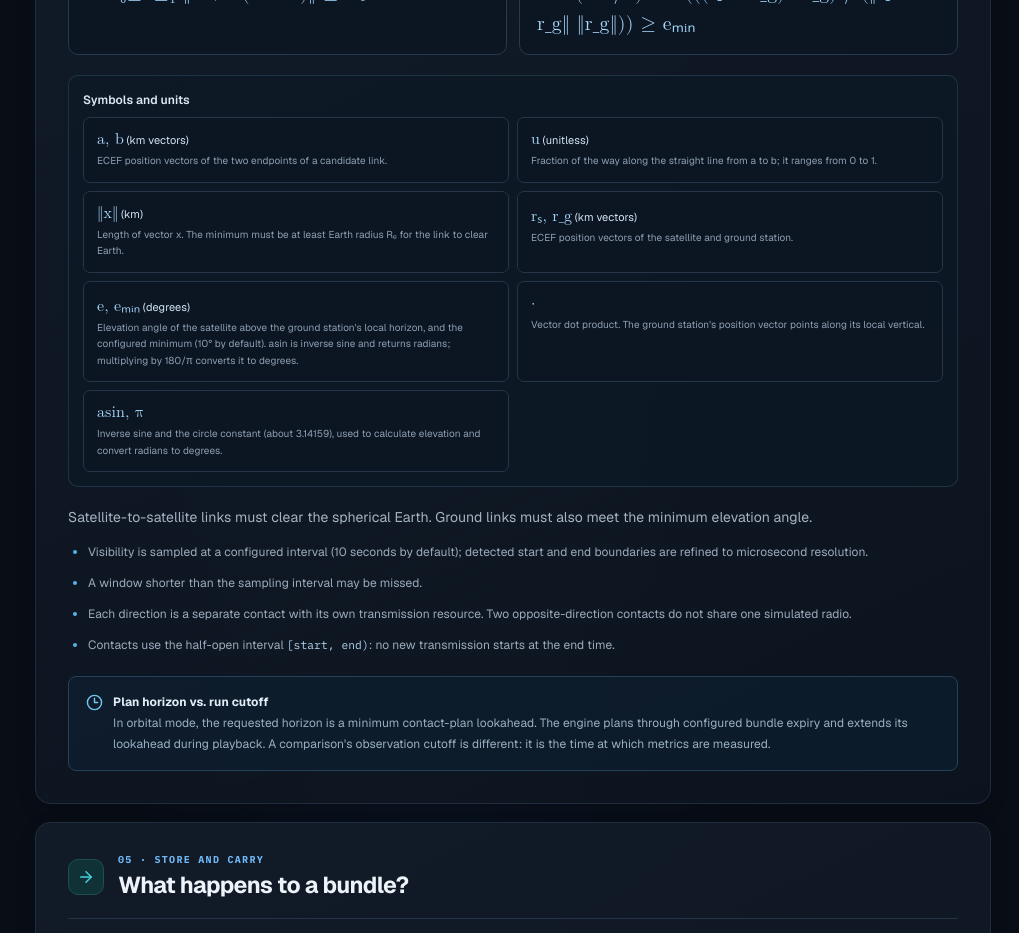
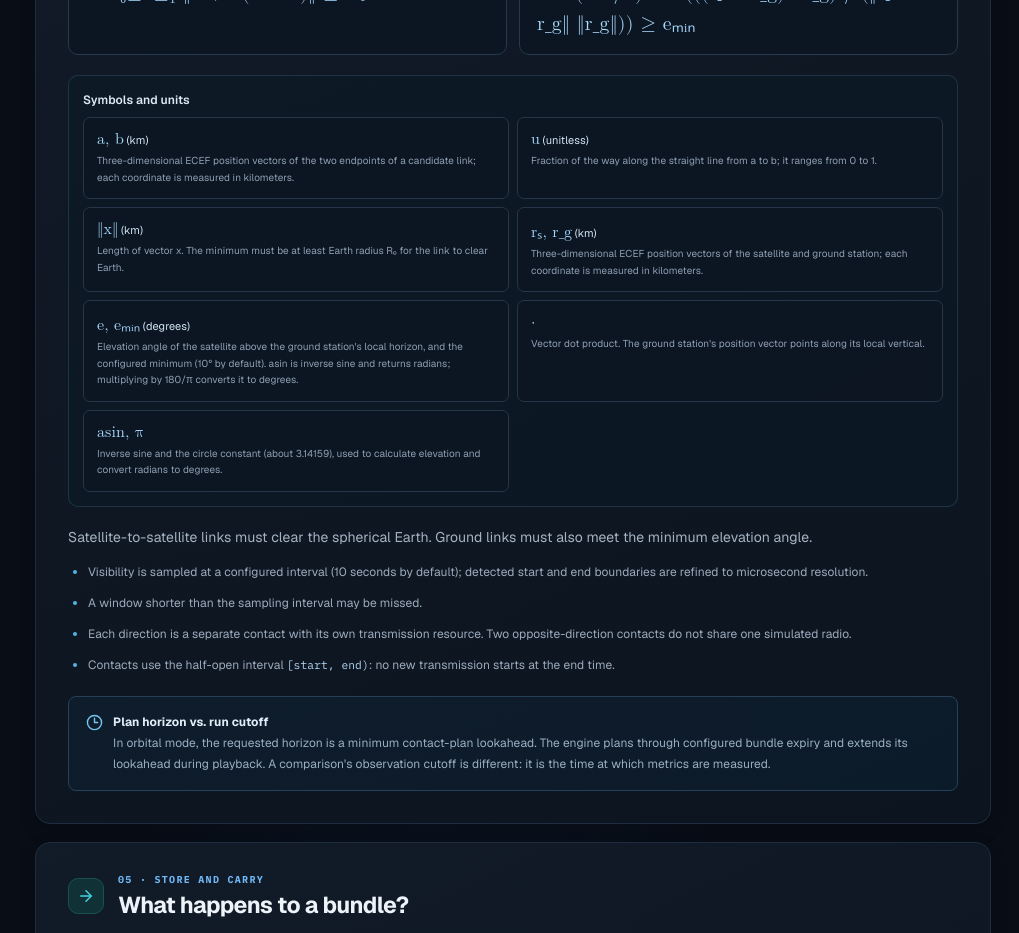
Before and after one commit to malharrrrrr/leo-dtn-v2, a Next.js app in the folder frontend/: page /about in a window 1280 px wide. Shown: the part 3120-4053 px from the top of the page, without its empty margins (261-1280 px from the left). Built offline with nearby package versions, Linux system fonts and the light colour scheme.

Commit message:
Clarify position vector unit labels

```diff
--- a/frontend/src/app/about/page.tsx
+++ b/frontend/src/app/about/page.tsx
@@ -155,10 +155,10 @@ export default function AboutPage() {
               <Formula>e = (180/π) asin(((rₛ − r_g) · r_g) / (‖rₛ − r_g‖ ‖r_g‖)) ≥ eₘᵢₙ</Formula>
             </div>
             <Notation>
-              <SymbolTerm symbol="a, b" unit="km vectors">ECEF position vectors of the two endpoints of a candidate link.</SymbolTerm>
+              <SymbolTerm symbol="a, b" unit="km">Three-dimensional ECEF position vectors of the two endpoints of a candidate link; each coordinate is measured in kilometers.</SymbolTerm>
               <SymbolTerm symbol="u" unit="unitless">Fraction of the way along the straight line from a to b; it ranges from 0 to 1.</SymbolTerm>
               <SymbolTerm symbol="‖x‖" unit="km">Length of vector x. The minimum must be at least Earth radius Rₑ for the link to clear Earth.</SymbolTerm>
-              <SymbolTerm symbol="rₛ, r_g" unit="km vectors">ECEF position vectors of the satellite and ground station.</SymbolTerm>
+              <SymbolTerm symbol="rₛ, r_g" unit="km">Three-dimensional ECEF position vectors of the satellite and ground station; each coordinate is measured in kilometers.</SymbolTerm>
               <SymbolTerm symbol="e, eₘᵢₙ" unit="degrees">Elevation angle of the satellite above the ground station's local horizon, and the configured minimum (10° by default). asin is inverse sine and returns radians; multiplying by 180/π converts it to degrees.</SymbolTerm>
               <SymbolTerm symbol="·">Vector dot product. The ground station's position vector points along its local vertical.</SymbolTerm>
               <SymbolTerm symbol="asin, π">Inverse sine and the circle constant (about 3.14159), used to calculate elevation and convert radians to degrees.</SymbolTerm>
```
